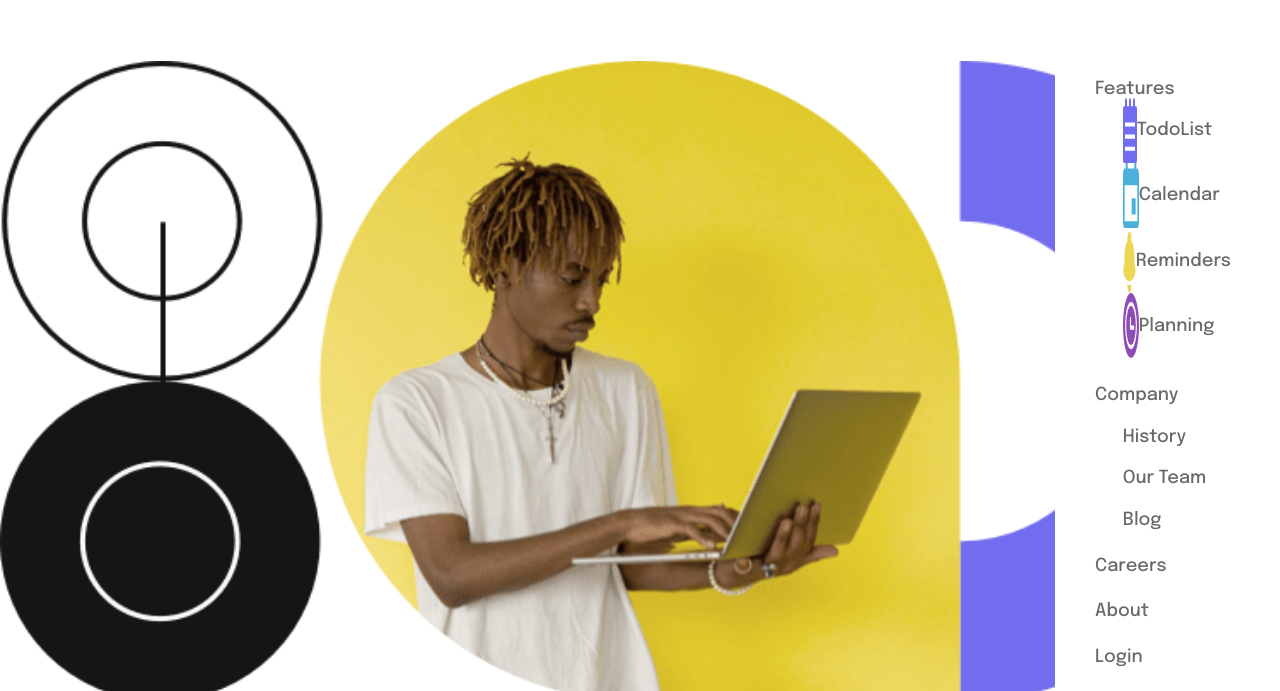
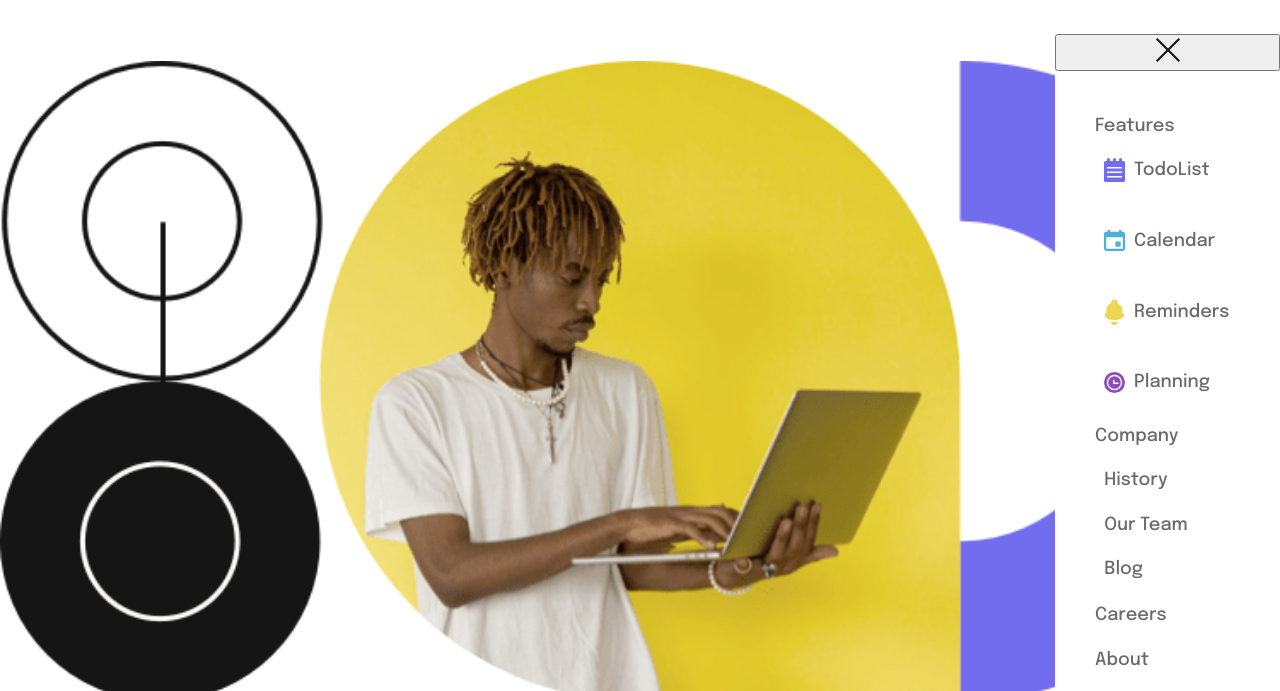
Before and after one commit to thewallandus/landing-page, a plain HTML site: page index.html in a window 1280 px wide. Shown: the part 94-785 px from the top of the page. Drawn offline with Linux system fonts and the light colour scheme.

Commit message:
close icon added to html

```diff
--- a/css/style.css
+++ b/css/style.css
@@ -86,16 +86,28 @@ body {
 }
 
 .sublist-parent {
-  padding-left: 15%;
+  padding-left: 5%;
 }
 
 .sublist {
   margin: 15% 0;
 }
 
+.main-options2 {
+  margin-top: -10%;
+}
+
 .option-container {
   display: flex;
   flex-direction: row;
+  justify-content: flex-start;
+  align-items: center;
+}
+
+.icon {
+  height: 100%;
+  width: 12%;
+  margin-right: 5%;
 }
 
 
--- a/index.html
+++ b/index.html
@@ -14,28 +14,29 @@
     <button class="btn menu-btn"><img src="/images/icon-menu.svg" alt="" class="btnimg"></button>
   </nav>
   <div class="sidebar">
+    <button class="close-menu-btn"><img src="/images/icon-close-menu.svg" alt="" class="close-menu-icon"></button>
     <ul class="menu-options">
       <li class="main-options">Features
         <ul class="option-1-list sublist-parent">
           <div class="option-container">
-            <img src="/images/icon-todo.svg" alt="" class="todolist-img">
+            <img src="/images/icon-todo.svg" alt="" class="todolist-img icon">
             <li class="list1 sublist">TodoList</li>
           </div>
           <div class="option-container">
-            <img src="/images/icon-calendar.svg" alt="" class="calendar-img">
+            <img src="/images/icon-calendar.svg" alt="" class="calendar-img icon">
             <li class="list1 sublist">Calendar</li>
           </div>
           <div class="option-container">
-            <img src="/images/icon-reminders.svg" alt="" class="reminders">
+            <img src="/images/icon-reminders.svg" alt="" class="reminders icon">
             <li class="list1 sublist">Reminders</li>
           </div>
           <div class="option-container">
-            <img src="/images/icon-planning.svg" alt="" class="planning-img">
+            <img src="/images/icon-planning.svg" alt="" class="planning-img icon">
             <li class="list1 sublist">Planning</li>
           </div>
         </ul>
       </li>
-      <li class="main-options">Company
+      <li class="main-options main-options2">Company
         <ul class="option-2-list sublist-parent">
           <li class="list2 sublist">History</li>
           <li class="list2 sublist">Our Team</li>
```
